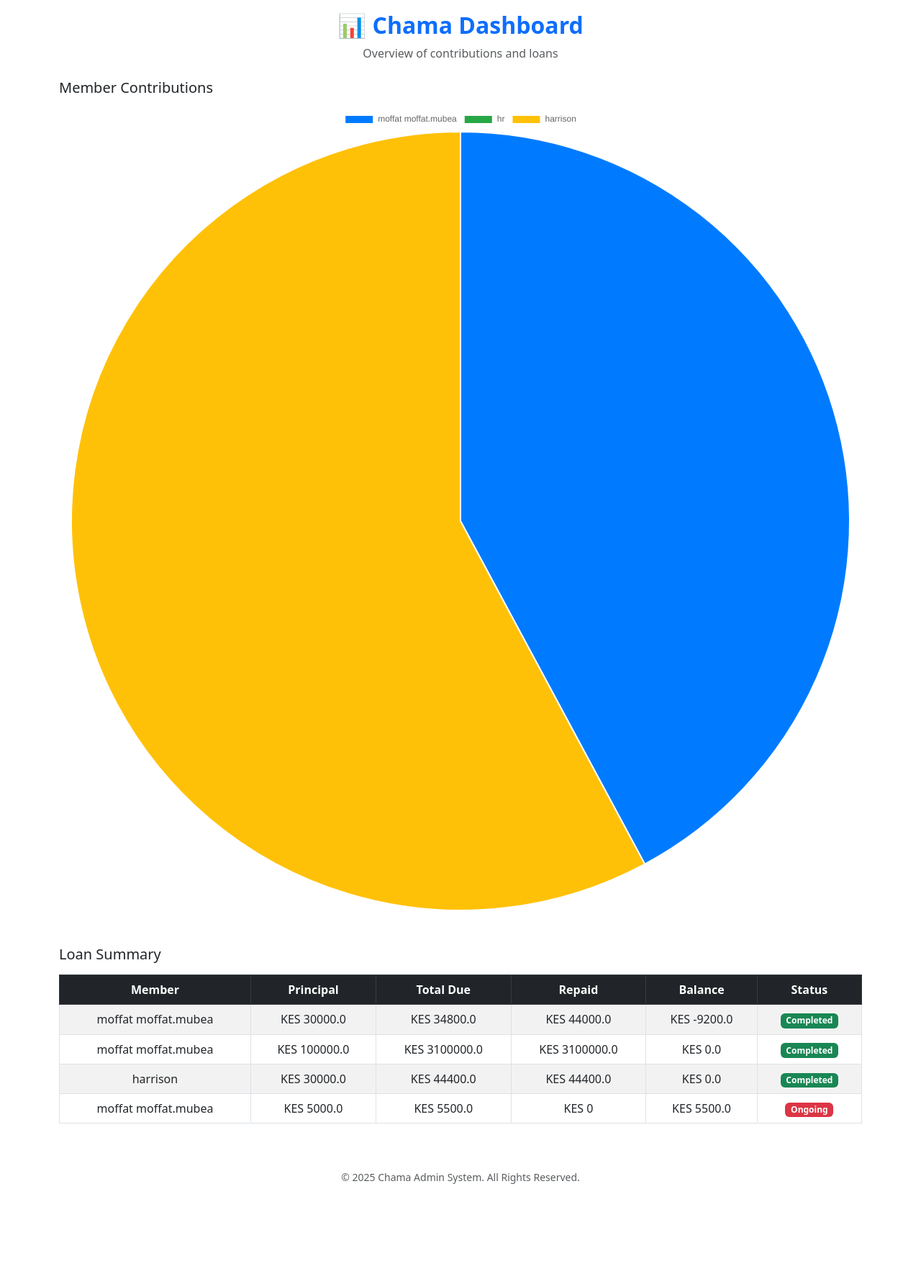
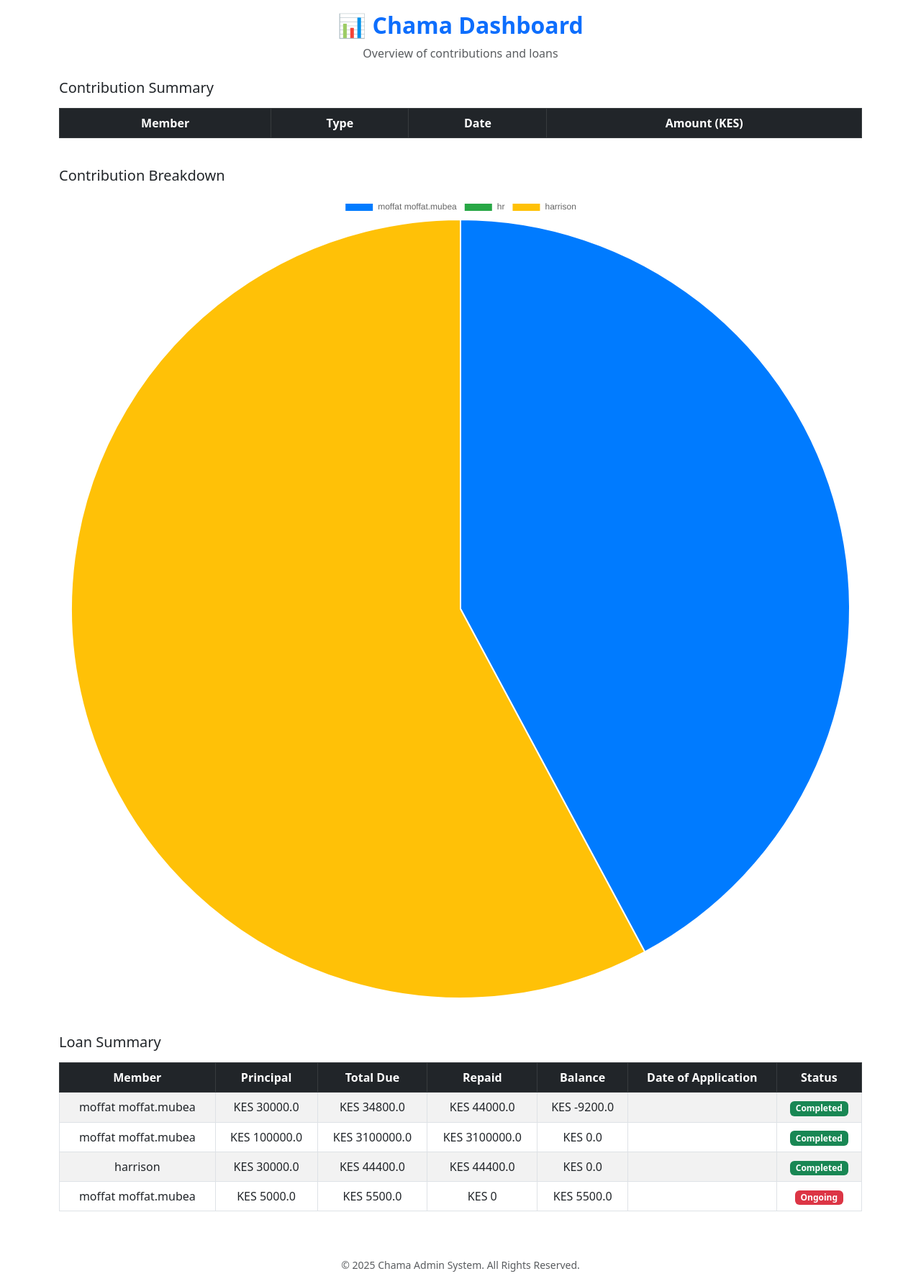
Before and after one commit to mubeakungu/chama-app, a Flask app: page /dashboard in a window 1280 px wide. Shown: the part 56-1840 px from the top of the page at 72% size. Before the commit the page ends 1701 px from the top, so only its background shows below. Run offline with Flask 3, Linux system fonts and the light colour scheme; a user stored in the database is signed in; data comes from the database, SQL or seed files in the repository; lists and menus that the app fills with data are empty.

Commit message:
Update dashboard.html

```diff
--- a/templates/dashboard.html
+++ b/templates/dashboard.html
@@ -5,8 +5,33 @@
     <p class="text-muted">Overview of contributions and loans</p>
 </div>
 
+<!-- Contributions Summary -->
+<h5 class="mb-3">Contribution Summary</h5>
+<div class="table-responsive mb-4">
+    <table class="table table-striped table-bordered text-center">
+        <thead class="table-dark">
+            <tr>
+                <th>Member</th>
+                <th>Type</th>
+                <th>Date</th>
+                <th>Amount (KES)</th>
+            </tr>
+        </thead>
+        <tbody>
+            {% for contribution in contributions %}
+            <tr>
+                <td>{{ contribution[0] }}</td>
+                <td>{{ contribution[1] }}</td>
+                <td>{{ contribution[2] }}</td>
+                <td>KES {{ contribution[3] }}</td>
+            </tr>
+            {% endfor %}
+        </tbody>
+    </table>
+</div>
+
 <!-- Contributions Chart -->
-<h5 class="mb-3">Member Contributions</h5>
+<h5 class="mb-3">Contribution Breakdown</h5>
 <canvas id="contributionChart" class="mb-5"></canvas>
 
 <!-- Loan Summary -->
@@ -20,6 +45,7 @@
                 <th>Total Due</th>
                 <th>Repaid</th>
                 <th>Balance</th>
+                <th>Date of Application</th>
                 <th>Status</th>
             </tr>
         </thead>
@@ -31,6 +57,7 @@
                 <td>KES {{ loan[2] }}</td>
                 <td>KES {{ loan[3] }}</td>
                 <td>KES {{ loan[4] }}</td>
+                <td>{{ loan[5] }}</td>
                 <td>
                     {% if loan[4] <= 0 %}
                         <span class="badge bg-success">Completed</span>
@@ -50,10 +77,13 @@
     const chart = new Chart(ctx, {
         type: 'pie',
         data: {
-            labels: {{ chart_labels | tojson }},
+            labels: {{ chart_labels | tojson }},   // e.g. ["Welfare", "Shares", "Registration"]
             datasets: [{
-                data: {{ chart_data | tojson }},
-                backgroundColor: ['#007bff', '#28a745', '#ffc107', '#dc3545', '#6f42c1', '#20c997']
+                data: {{ chart_data | tojson }},  // e.g. [5000, 12000, 3000]
+                backgroundColor: [
+                    '#007bff', '#28a745', '#ffc107',
+                    '#dc3545', '#6f42c1', '#20c997'
+                ]
             }]
         }
     });
```
